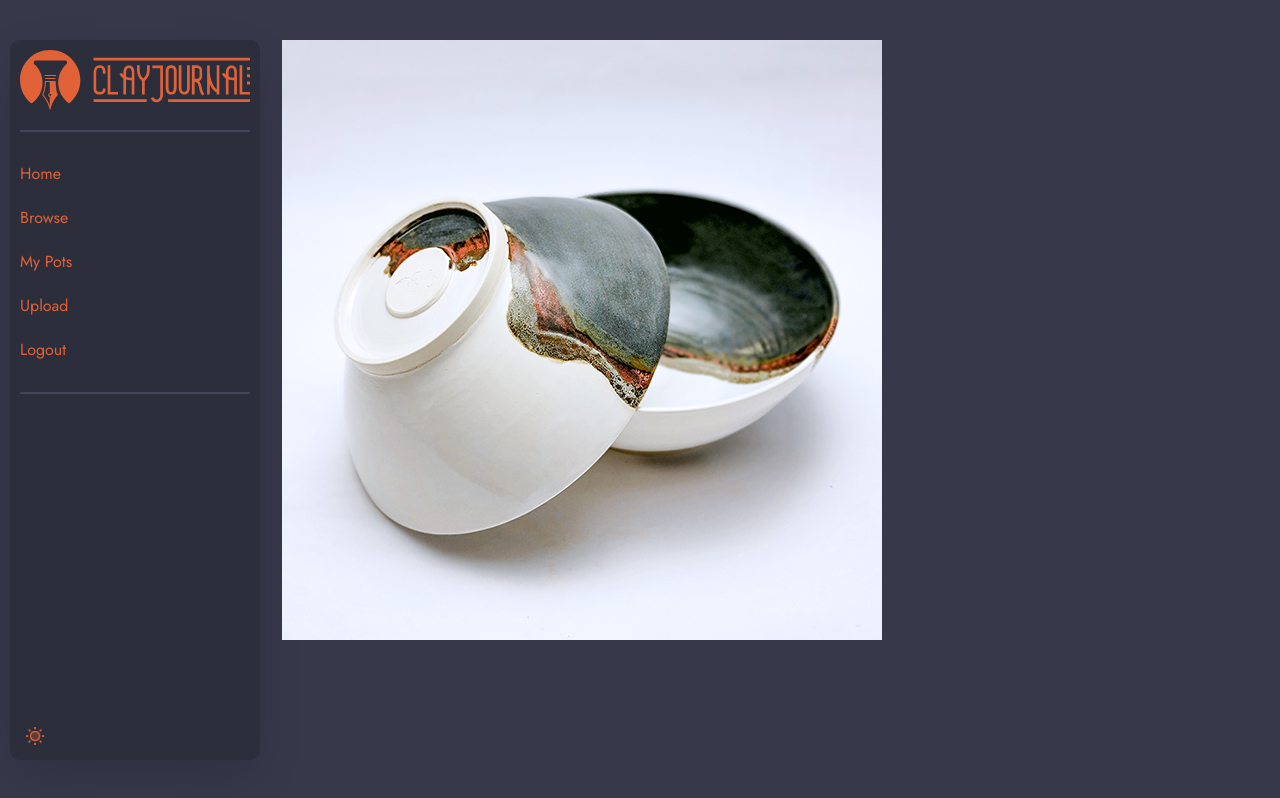
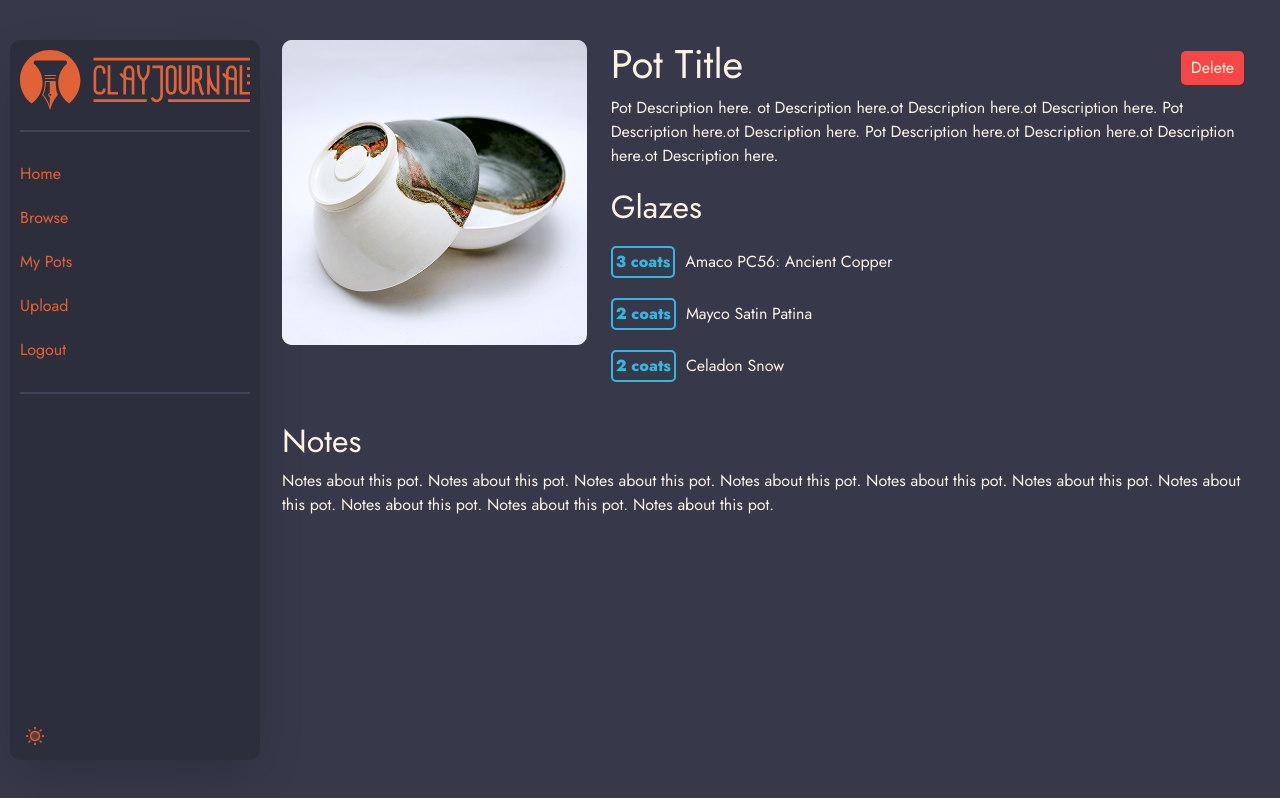
Before and after one commit to coreydbush/ClayJournal, a React (Create React App) app in the folder ClayJournal/ClientApp/: page /pot in a window 1280 px wide. Built offline with nearby package versions, Linux system fonts and the light colour scheme.

Commit message:
Adding delete button, image zoom

```diff
--- a/ClayJournal/ClientApp/src/components/IndividualPot.js
+++ b/ClayJournal/ClientApp/src/components/IndividualPot.js
@@ -1,18 +1,49 @@
 import React, { useRef, useState, useEffect, setValue } from 'react';
 import { useForm } from "react-hook-form";
 import PlaceholderPotImage from '../Images/pottery-bowls-1.png';
+import ZoomImage from './partials/ZoomImage'
 
 function IndividualPot(props) {
 
   return (
-    <div className="container row">
-      <div className="col-md-6">
-        <img src={PlaceholderPotImage}/>
+    <div className="container row individualPot">
+      <div className="col-md-4">
+        <ZoomImage src={PlaceholderPotImage} />
       </div>
-      <div className="col-md-6">
+      <div className="col-md-8">
         <div className="details">
+          <div className="potSection titleAndDescription">
+            <div className="titleRow">
+              <h1>Pot Title</h1>
+              <button className="button error">Delete</button>
+            </div>
+            <div className="description">
+              Pot Description here. ot Description here.ot Description here.ot Description here.
+              Pot Description here.ot Description here. Pot Description here.ot Description here.ot Description here.ot Description here.
+            </div>
+          </div>
+          <div className="potSection glazes">
+            <h2>Glazes</h2>
+            <div className="glaze">
+              <div className="numberOfCoats">3 coats</div>
+              <div className="glazeName">Amaco PC56: Ancient Copper</div>
 
+            </div>
+            <div className="glaze">
+            <div className="numberOfCoats">2 coats</div>
+              <div className="glazeName">Mayco Satin Patina</div>
+            </div>
+            <div className="glaze">
+              <div className="numberOfCoats">2 coats</div>
+              <div className="glazeName">Celadon Snow</div>
+            </div>
+          </div>
         </div>
+      </div>
+      <div className="col-md-12 potSection notes">
+        <h2>Notes</h2>
+        Notes about this pot. Notes about this pot. Notes about this pot. Notes about this pot. Notes about this pot.
+        Notes about this pot. Notes about this pot. Notes about this pot. Notes about this pot. Notes about this pot.
       </div>
     </div>
   );
--- a/ClayJournal/ClientApp/src/components/partials/Modal.js
+++ b/ClayJournal/ClientApp/src/components/partials/Modal.js
@@ -19,7 +19,7 @@ function Modal(props) {
                         Are you sure you want to logout?
                     </div>
                     <div className="modalButtons">
-                        <button className="button">Confirm</button><button className="button" data-dismiss="modal" aria-label="Close" onClick={props.toggleLogOut}><span aria-hidden="true">Cancel</span></button>
+                        <button className="button">Confirm</button><button className="button error" data-dismiss="modal" aria-label="Close" onClick={props.toggleLogOut}><span aria-hidden="true">Cancel</span></button>
                     </div>
                 </div>
             </div>
--- /dev/null
+++ b/ClayJournal/ClientApp/src/components/partials/ZoomImage.js
@@ -0,0 +1,24 @@
+import React, { useState } from 'react';
+
+function ZoomImage(props) {
+    const [state, setState] = useState({
+        backgroundImage: `url(${props.src})`,
+        backgroundPosition: '0% 0%'
+    })
+
+    function handleMouseMove(e) {
+        const { left, top, width, height } = e.target.getBoundingClientRect()
+        const x = (e.pageX - left) / width * 100
+        const y = (e.pageY - top) / height * 100
+        setState({...state, backgroundPosition: `${x}% ${y}%`});
+        console.log(state);
+    }
+
+  return (
+    <div className="zoomImage" onMouseMove={handleMouseMove} style={state}>
+      <img src={props.src} />
+    </div>
+  );
+}
+
+export default ZoomImage;
--- a/ClayJournal/ClientApp/src/styles/custom.scss
+++ b/ClayJournal/ClientApp/src/styles/custom.scss
@@ -11,6 +11,7 @@ $lightBlue: #42445A;
 $teal: #37B6E1;
 $boxShadow: rgba(0, 0, 0, 0.2) 0px 18px 50px -10px;
 $red: #f64747;
+$lightRed: #f66969;
 
 @import url('https://fonts.googleapis.com/css2?family=Jost:ital,wght@0,100;0,400;0,800;1,100;1,400;1,800&family=Roboto:ital,wght@1,300&display=swap');
 
@@ -145,6 +146,13 @@ html, body {
         transition: 0.2s;
         transform: scale(1.00);
         text-align: center;
+        &.error {
+            background: $red !important;
+            &:hover {
+                background: $lightRed !important;
+                transform: scale(1.00);
+            }
+        }
     }
 
     .button:hover {
@@ -291,6 +299,52 @@ html, body {
                     height: 100px;
                     overflow: hidden;
                 }
+            }
+        }
+    }
+
+    /** Individual Pot Page **/
+    .individualPot {
+        .titleRow {
+            display: flex;
+            justify-content: space-between;
+            align-items: center;
+            button {
+                width: auto;
+                height: auto;
+            }
+        }
+        .zoomImage {
+            border-radius: 10px;
+        }
+        img {
+            border-radius: 10px;
+            width: 100%;
+            opacity: 100%;
+            transition: 0.2s;
+
+            &:hover {
+                opacity: 0;
+                transition: 0.2s;
+            }
+        }
+        .potSection {
+            margin-bottom: 20px;
+            &.notes {
+                margin-top: 20px;
+            }
+        }
+        .glaze {
+            display: flex;
+            align-items: center;
+            margin: 20px 0;
+            .numberOfCoats {
+                font-weight: 800;
+                margin-right: 10px;
+                border: 2px solid $teal;
+                padding: 2px 3px;
+                border-radius: 5px;
+                color: $teal;
             }
         }
     }
--- a/package.json
+++ b/package.json
@@ -3,6 +3,7 @@
     "sass": "^1.59.3"
   },
   "dependencies": {
-    "react-hook-form": "^7.43.7"
+    "react-hook-form": "^7.43.7",
+    "react-img-hover-zoom": "^0.1.8"
   }
 }
```
Also changed, not shown: 1 other file (tests, documents, lock files or other folders).
